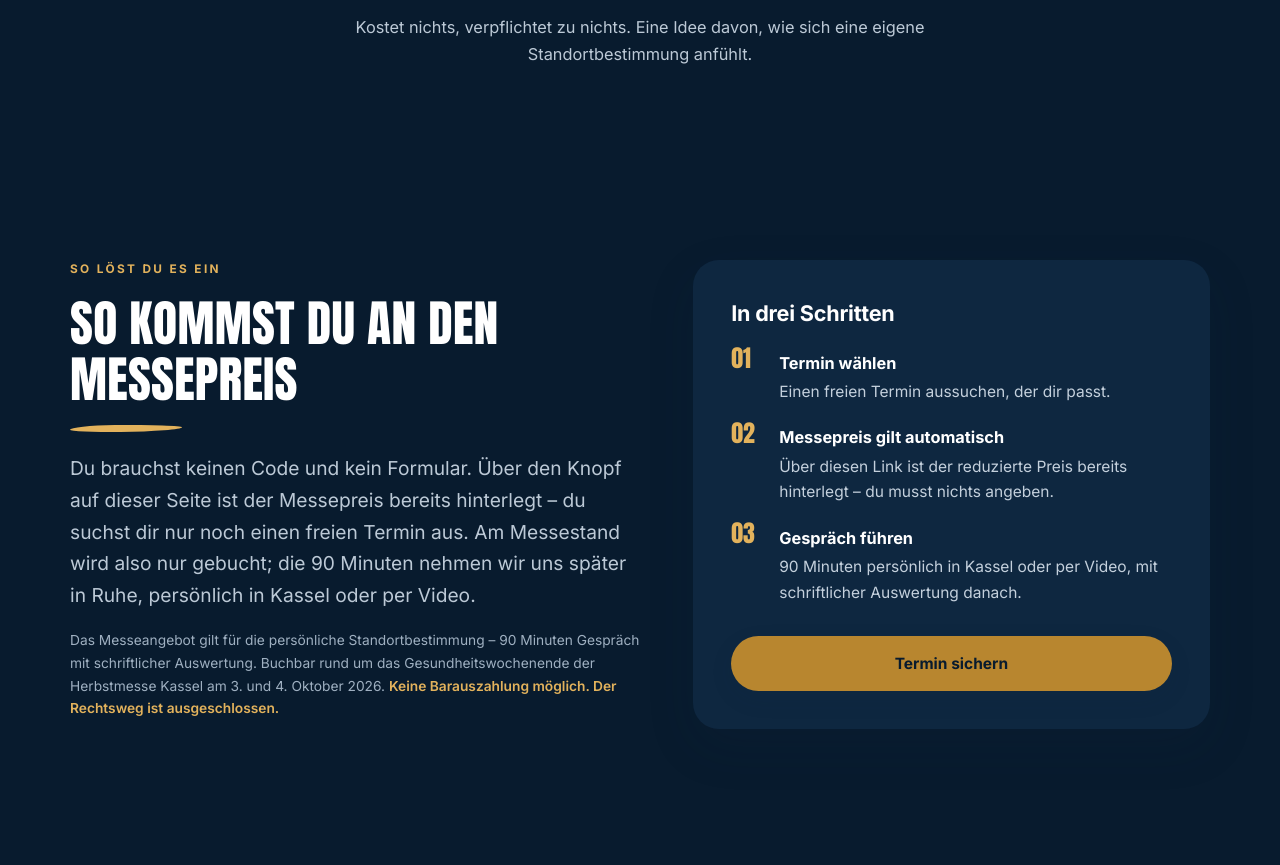
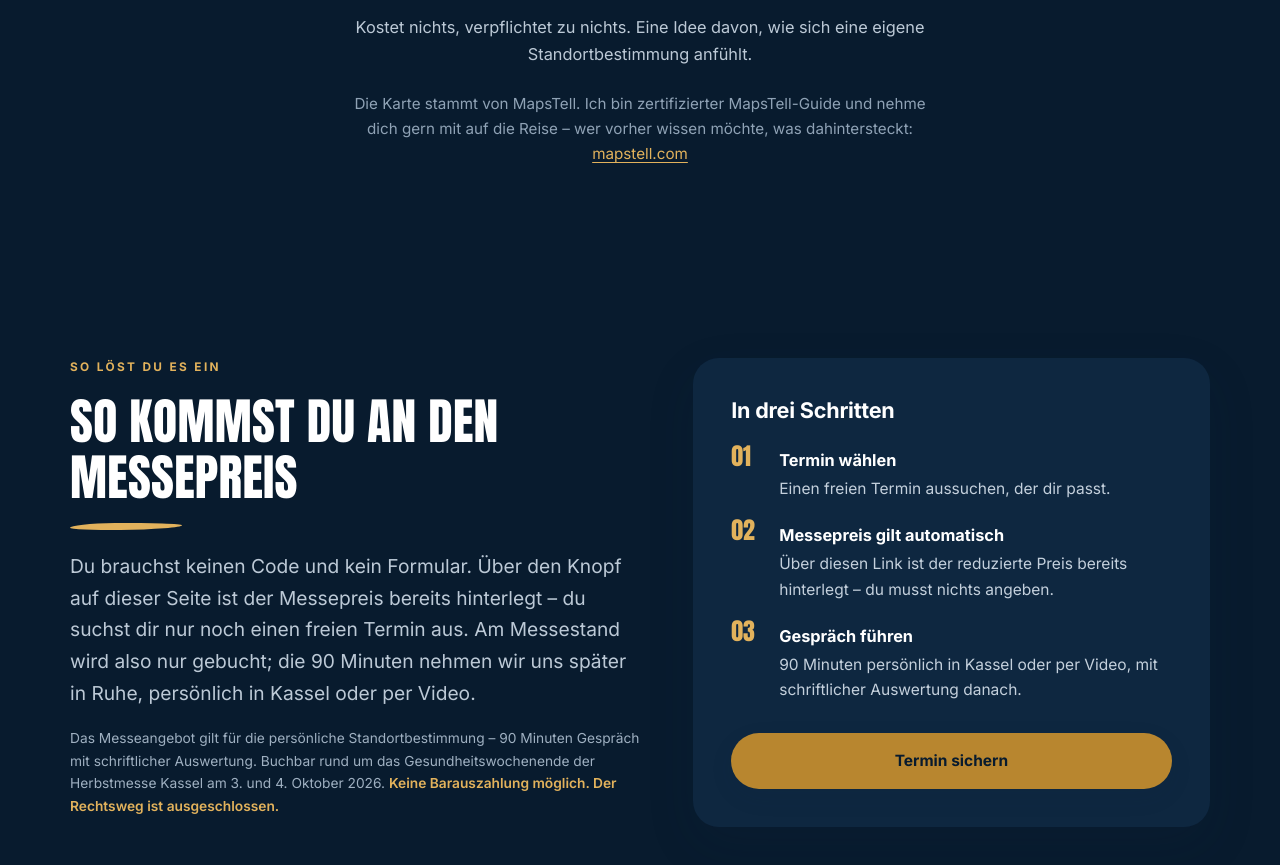
Before and after one commit to mike3011/biete-orientierung, a plain HTML site: page messe.html in a window 1280 px wide. Shown: the part 1655-2520 px from the top of the page. Drawn offline with Linux system fonts and the light colour scheme.

Commit message:
mapstell eingebunden

```diff
--- a/messe.html
+++ b/messe.html
@@ -164,6 +164,12 @@
         Kostet nichts, verpflichtet zu nichts. Eine Idee davon, wie sich eine eigene
         Standortbestimmung anf&uuml;hlt.
       </p>
+      <p style="color:#8fa2b5;margin-top:1.4rem;font-size:.95rem">
+        Die Karte stammt von MapsTell. Ich bin zertifizierter MapsTell-Guide und nehme dich
+        gern mit auf die Reise &ndash; wer vorher wissen m&ouml;chte, was dahintersteckt:
+        <a href="https://mapstell.com/de/unsere-tools" target="_blank" rel="noopener"
+           style="color:var(--gold-lt);text-decoration:underline;text-underline-offset:3px">mapstell.com</a>
+      </p>
     </div>
   </div>
 </section>
```
